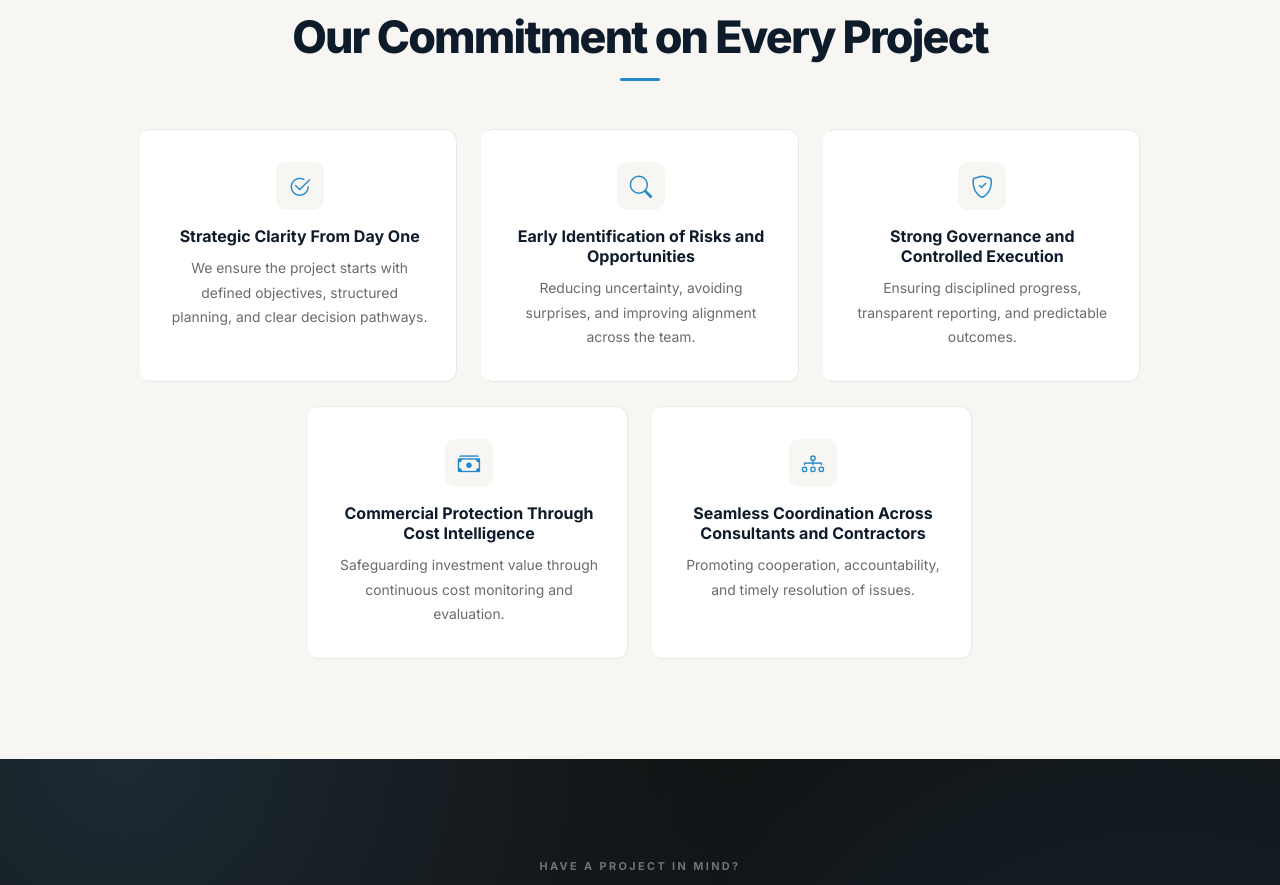
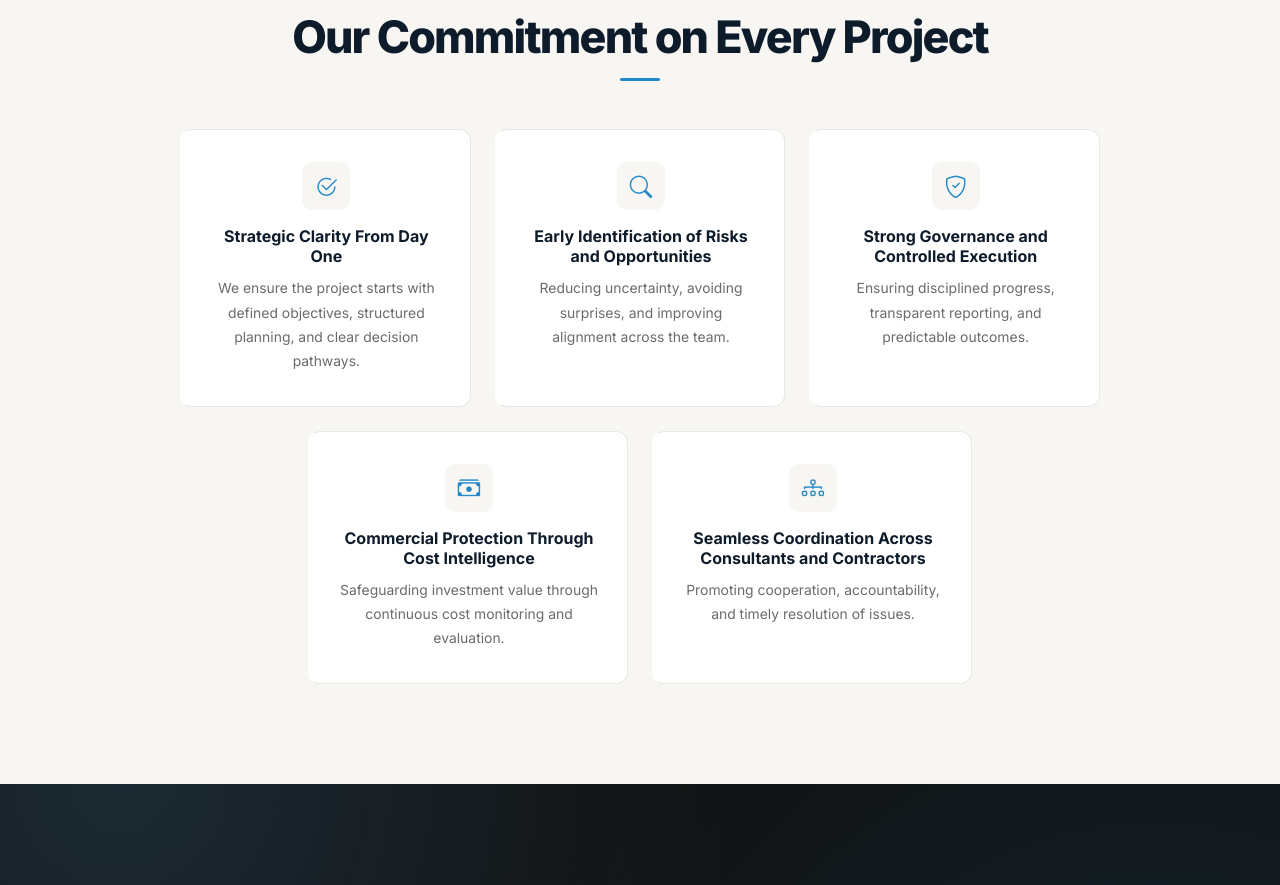
Before and after one commit to nipunakarshana-k/projex, a React (Vite) app in the folder projex-react/: page /projects in a window 1280 px wide. Shown: the part 1240-2125 px from the top of the page. Built offline with nearby package versions, Linux system fonts and the light colour scheme.

Commit message:
add spacing between rows and reduce bottom card sizes

```diff
--- a/projex-react/src/pages/Projects.jsx
+++ b/projex-react/src/pages/Projects.jsx
@@ -62,7 +62,7 @@ export default function Projects() {
             <h2 className="section-title">Our Commitment on Every Project</h2>
             <div className="divider-accent center"></div>
           </div>
-          <div style={{display:'flex',flexWrap:'wrap',justifyContent:'center',gap:'24px',maxWidth:'1000px',margin:'0 auto'}}>
+          <div style={{display:'flex',flexWrap:'wrap',justifyContent:'center',gap:'24px',maxWidth:'920px',margin:'32px auto 0'}}>
             {[
               {icon:'bi-check2-circle',title:'Strategic Clarity From Day One',text:'We ensure the project starts with defined objectives, structured planning, and clear decision pathways.'},
               {icon:'bi-search',title:'Early Identification of Risks and Opportunities',text:'Reducing uncertainty, avoiding surprises, and improving alignment across the team.'},
```
Also changed, not shown: 2 other files (tests, documents, lock files or other folders).
